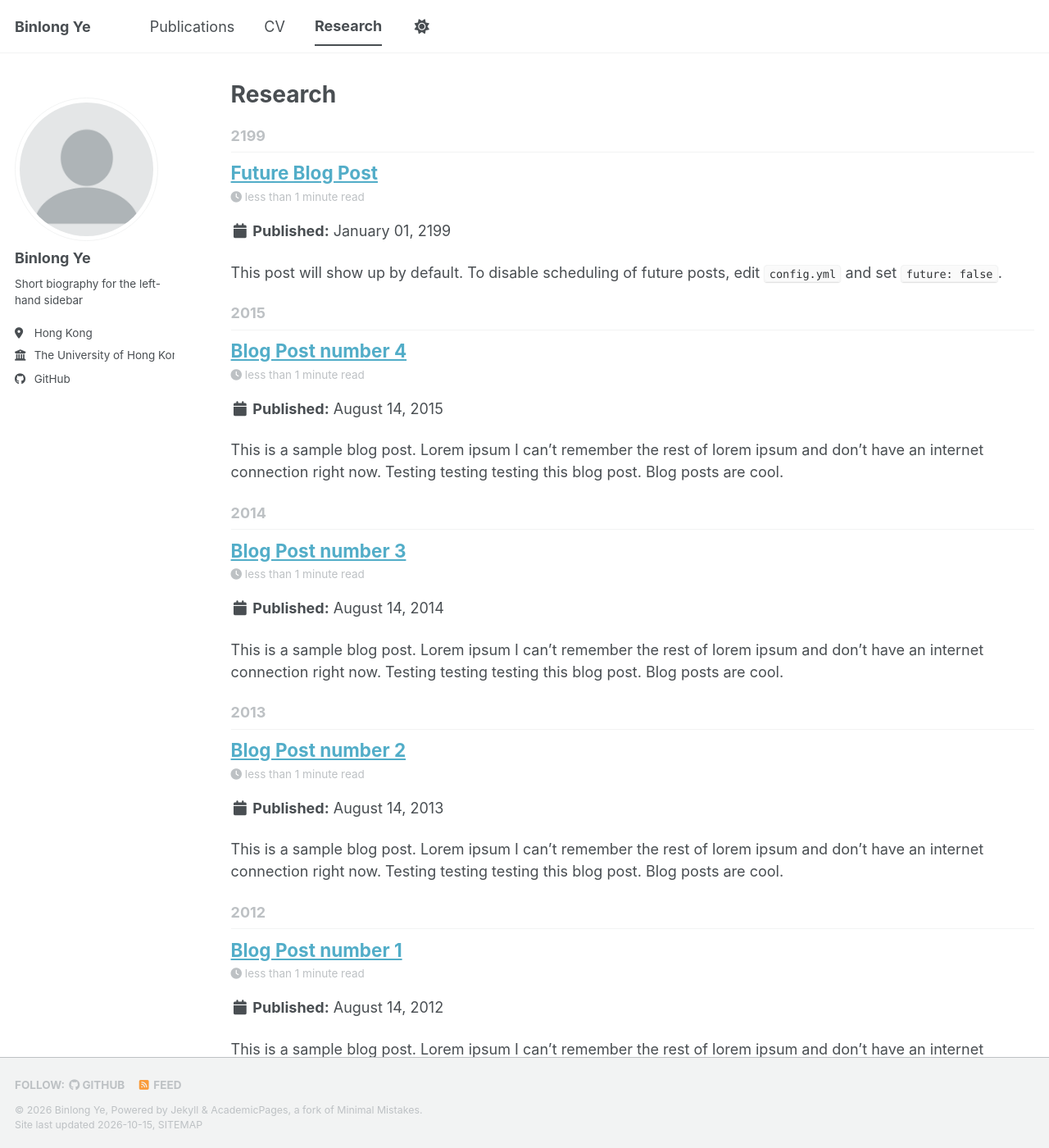
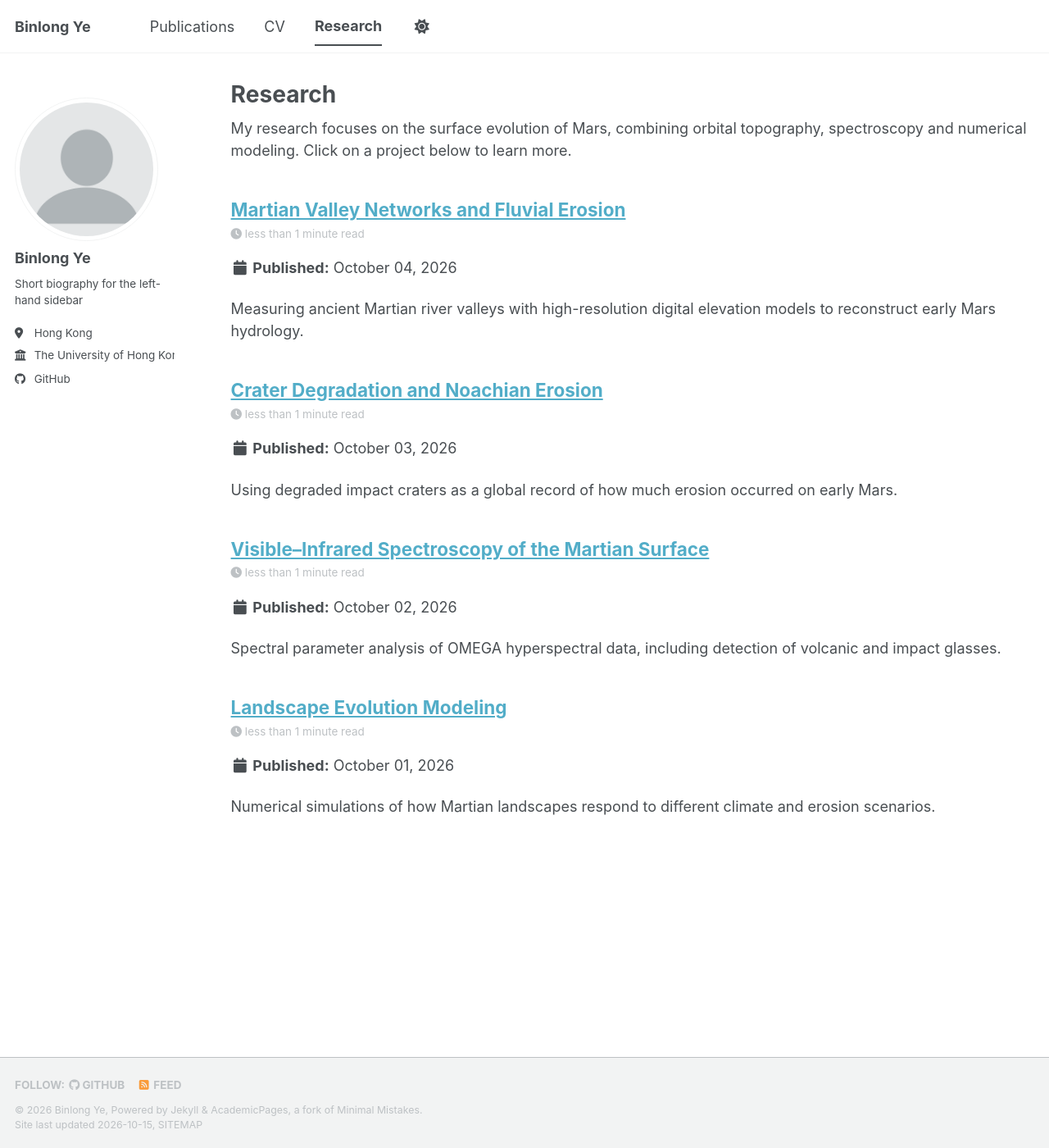
Before and after one commit to binlongye/binlongye.github.io, a Jekyll site: the page built from _pages/year-archive.html, in a window 1280 px wide and 1400 px high. Shown: the whole window at 82% size. Built offline with Jekyll 4.4.1, drawn with Linux system fonts in a browser that asks for light colours; a style sheet for code colours, icons or effects is not loaded.

Commit message:
Replace sample blog posts with research project pages
Co-Authored-By: Claude Opus 5.5 <noreply@anthropic.com>

```diff
--- a/_pages/year-archive.html
+++ b/_pages/year-archive.html
@@ -9,12 +9,8 @@ redirect_from:
 ---
 
 {% include base_path %}
-{% capture written_year %}'None'{% endcapture %}
+My research focuses on the surface evolution of Mars, combining orbital topography, spectroscopy and numerical modeling. Click on a project below to learn more.
+
 {% for post in site.posts %}
-  {% capture year %}{{ post.date | date: '%Y' }}{% endcapture %}
-  {% if year != written_year %}
-    <h2 id="{{ year | slugify }}" class="archive__subtitle">{{ year }}</h2>
-    {% capture written_year %}{{ year }}{% endcapture %}
-  {% endif %}
   {% include archive-single.html %}
 {% endfor %}
--- a/_posts/2012-08-14-blog-post-1.md
+++ /dev/null
@@ -1,20 +0,0 @@
----
-title: 'Blog Post number 1'
-date: 2012-08-14
-permalink: /posts/2012/08/blog-post-1/
-tags:
-  - cool posts
-  - category1
-  - category2
----
-
-This is a sample blog post. Lorem ipsum I can't remember the rest of lorem ipsum and don't have an internet connection right now. Testing testing testing this blog post. Blog posts are cool.
-
-Headings are cool
-======
-
-You can have many headings
-======
-
-Aren't headings cool?
-------
--- a/_posts/2013-08-14-blog-post-2.md
+++ /dev/null
@@ -1,20 +0,0 @@
----
-title: 'Blog Post number 2'
-date: 2013-08-14
-permalink: /posts/2013/08/blog-post-2/
-tags:
-  - cool posts
-  - category1
-  - category2
----
-
-This is a sample blog post. Lorem ipsum I can't remember the rest of lorem ipsum and don't have an internet connection right now. Testing testing testing this blog post. Blog posts are cool.
-
-Headings are cool
-======
-
-You can have many headings
-======
-
-Aren't headings cool?
-------
--- a/_posts/2014-08-14-blog-post-3.md
+++ /dev/null
@@ -1,20 +0,0 @@
----
-title: 'Blog Post number 3'
-date: 2014-08-14
-permalink: /posts/2014/08/blog-post-3/
-tags:
-  - cool posts
-  - category1
-  - category2
----
-
-This is a sample blog post. Lorem ipsum I can't remember the rest of lorem ipsum and don't have an internet connection right now. Testing testing testing this blog post. Blog posts are cool.
-
-Headings are cool
-======
-
-You can have many headings
-======
-
-Aren't headings cool?
-------
--- a/_posts/2015-08-14-blog-post-4.md
+++ /dev/null
@@ -1,20 +0,0 @@
----
-title: 'Blog Post number 4'
-date: 2015-08-14
-permalink: /posts/2015/08/blog-post-4/
-tags:
-  - cool posts
-  - category1
-  - category2
----
-
-This is a sample blog post. Lorem ipsum I can't remember the rest of lorem ipsum and don't have an internet connection right now. Testing testing testing this blog post. Blog posts are cool.
-
-Headings are cool
-======
-
-You can have many headings
-======
-
-Aren't headings cool?
-------
--- /dev/null
+++ b/_posts/2026-10-01-landscape-evolution.md
@@ -0,0 +1,12 @@
+---
+title: 'Landscape Evolution Modeling'
+date: 2026-10-01
+permalink: /research/landscape-evolution/
+excerpt: 'Numerical simulations of how Martian landscapes respond to different climate and erosion scenarios.'
+tags:
+  - Mars
+  - numerical modeling
+  - landscape evolution
+---
+
+Landscape evolution models let us test which climate and erosion conditions can reproduce the landforms we observe on Mars. I use numerical simulations to explore how valley networks and crater landscapes evolve under different precipitation, runoff and erosion scenarios, and compare model results with topographic measurements.
--- /dev/null
+++ b/_posts/2026-10-02-omega-spectroscopy.md
@@ -0,0 +1,12 @@
+---
+title: 'Visible–Infrared Spectroscopy of the Martian Surface'
+date: 2026-10-02
+permalink: /research/omega-spectroscopy/
+excerpt: 'Spectral parameter analysis of OMEGA hyperspectral data, including detection of volcanic and impact glasses.'
+tags:
+  - Mars
+  - spectroscopy
+  - mineralogy
+---
+
+The OMEGA imaging spectrometer on Mars Express has mapped the surface of Mars in visible and near-infrared wavelengths. I develop tools to compute spectral parameters from OMEGA data and use them to identify surface materials, with a particular focus on detecting volcanic and impact glasses and separating their signatures from those of other iron-bearing minerals.
--- /dev/null
+++ b/_posts/2026-10-03-crater-degradation.md
@@ -0,0 +1,12 @@
+---
+title: 'Crater Degradation and Noachian Erosion'
+date: 2026-10-03
+permalink: /research/crater-degradation/
+excerpt: 'Using degraded impact craters as a global record of how much erosion occurred on early Mars.'
+tags:
+  - Mars
+  - impact craters
+  - erosion
+---
+
+Impact craters form with a predictable shape, so the difference between a fresh crater and a degraded one records how much material was later removed or deposited. I build a global inventory of degraded Noachian craters to estimate the total erosion volume and its spatial distribution, and to place constraints on erosion rates during the earliest period of Martian history.
--- /dev/null
+++ b/_posts/2026-10-04-valley-networks.md
@@ -0,0 +1,18 @@
+---
+title: 'Martian Valley Networks and Fluvial Erosion'
+date: 2026-10-04
+permalink: /research/valley-networks/
+excerpt: 'Measuring ancient Martian river valleys with high-resolution digital elevation models to reconstruct early Mars hydrology.'
+tags:
+  - Mars
+  - geomorphology
+  - topography
+---
+
+Ancient valley networks are among the clearest evidence that liquid water once flowed across the surface of Mars. I use digital elevation models derived from HRSC and CTX stereo imagery to measure valley geometry along trunk channels and tributaries.
+
+Key questions:
+
+* How deeply did valleys incise, and how does incision change downstream?
+* Where are knickpoints located, and what do they record about base-level change and tributary junctions?
+* How much material was eroded from valleys, and how does it compare with the volume preserved in downstream deposits such as fans and deltas?
--- a/_posts/2199-01-01-future-post.md
+++ /dev/null
@@ -1,11 +0,0 @@
----
-title: 'Future Blog Post'
-date: 2199-01-01
-permalink: /posts/2199/01/blog-post-4/
-tags:
-  - cool posts
-  - category1
-  - category2
----
-
-This post will show up by default. To disable scheduling of future posts, edit `config.yml` and set `future: false`.
```
